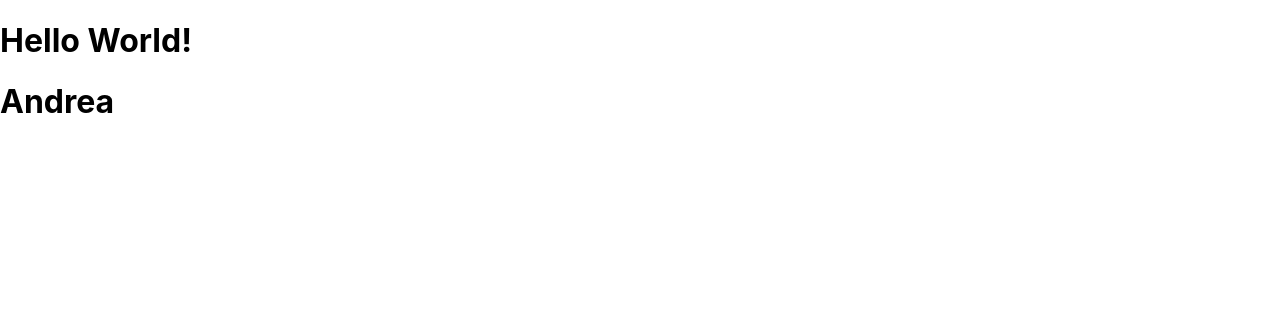
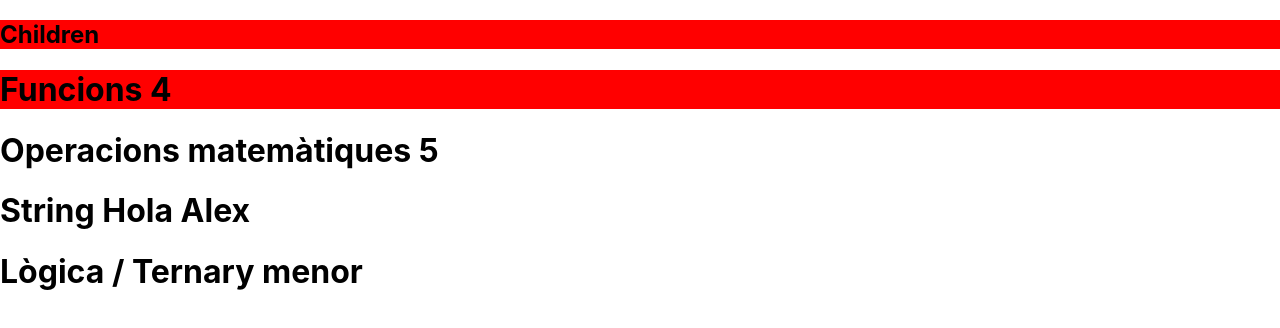
Before and after one commit to Andreabcm/react_app_prova, a React (Create React App) app: page / in a window 1280 px wide. Shown: the top 328 px of the page. Built offline with nearby package versions, Linux system fonts and the light colour scheme.

Commit message:
provant estils

```diff
--- a/src/App.css
+++ b/src/App.css
@@ -1,38 +1,3 @@
-.App {
-  text-align: center;
+.red {
+  background: red;
 }
-
-.App-logo {
-  height: 40vmin;
-  pointer-events: none;
-}
-
-@media (prefers-reduced-motion: no-preference) {
-  .App-logo {
-    animation: App-logo-spin infinite 20s linear;
-  }
-}
-
-.App-header {
-  background-color: #282c34;
-  min-height: 100vh;
-  display: flex;
-  flex-direction: column;
-  align-items: center;
-  justify-content: center;
-  font-size: calc(10px + 2vmin);
-  color: white;
-}
-
-.App-link {
-  color: #61dafb;
-}
-
-@keyframes App-logo-spin {
-  from {
-    transform: rotate(0deg);
-  }
-  to {
-    transform: rotate(360deg);
-  }
-}
--- a/src/App.js
+++ b/src/App.js
@@ -1,12 +1,22 @@
-import logo from './logo.svg';
 import './App.css';
+
+function sumar(){
+  return 2+2
+}
+
+const nom = 'Alex'
 
 function App() {
   return (
     <>
-      <h1 className=''> Hello World! </h1>
-      <h1> Andrea </h1>
-      <img src='' alt='' />
+      <div className="red">
+        <h2>Children</h2>
+      </div>
+      <h1 className="red"> Funcions { sumar() } </h1>
+      <h1> Operacions matemàtiques { 3+2 } </h1>
+      <h1> String { `Hola ${ nom }` }</h1>
+      <h1> Lògica / Ternary { (3+2) >6 ? 'mayor' : 'menor' } </h1>
+      <img src="" alt="" />
     </>
   );
 }
```
